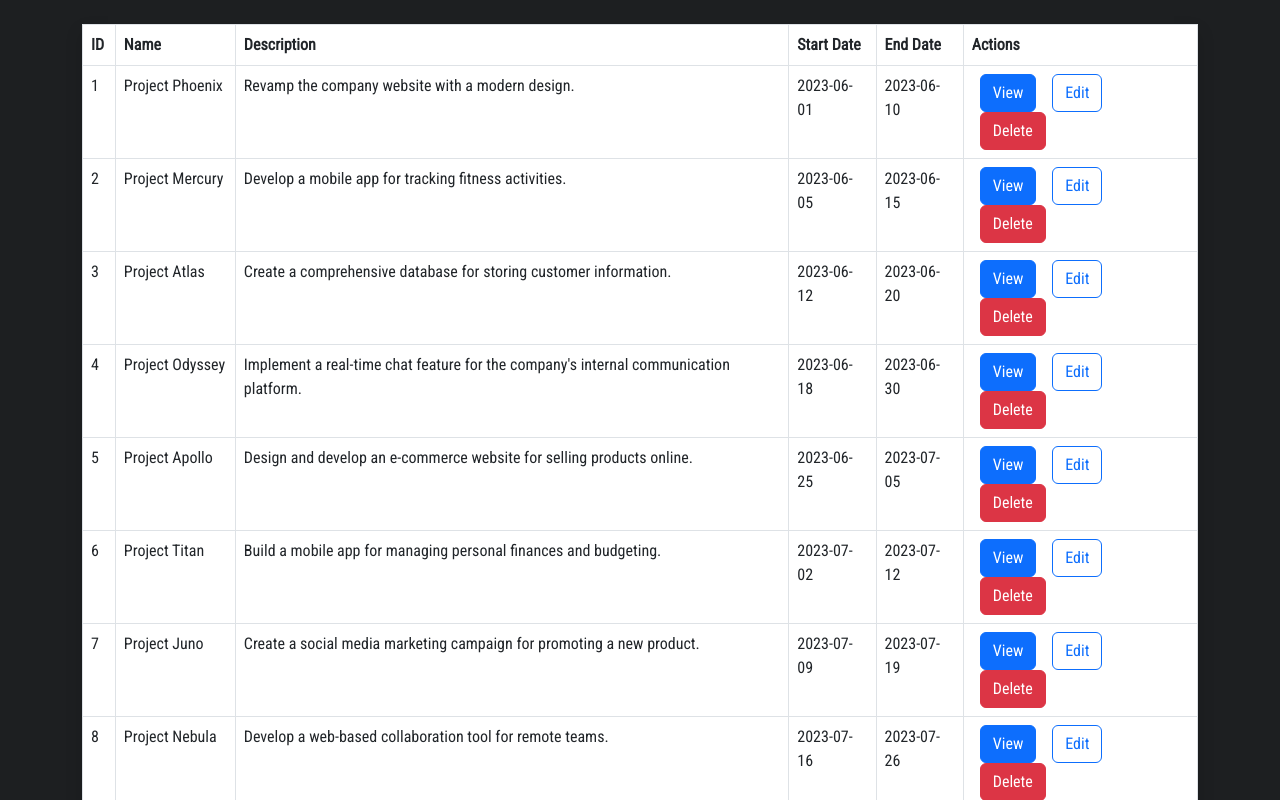
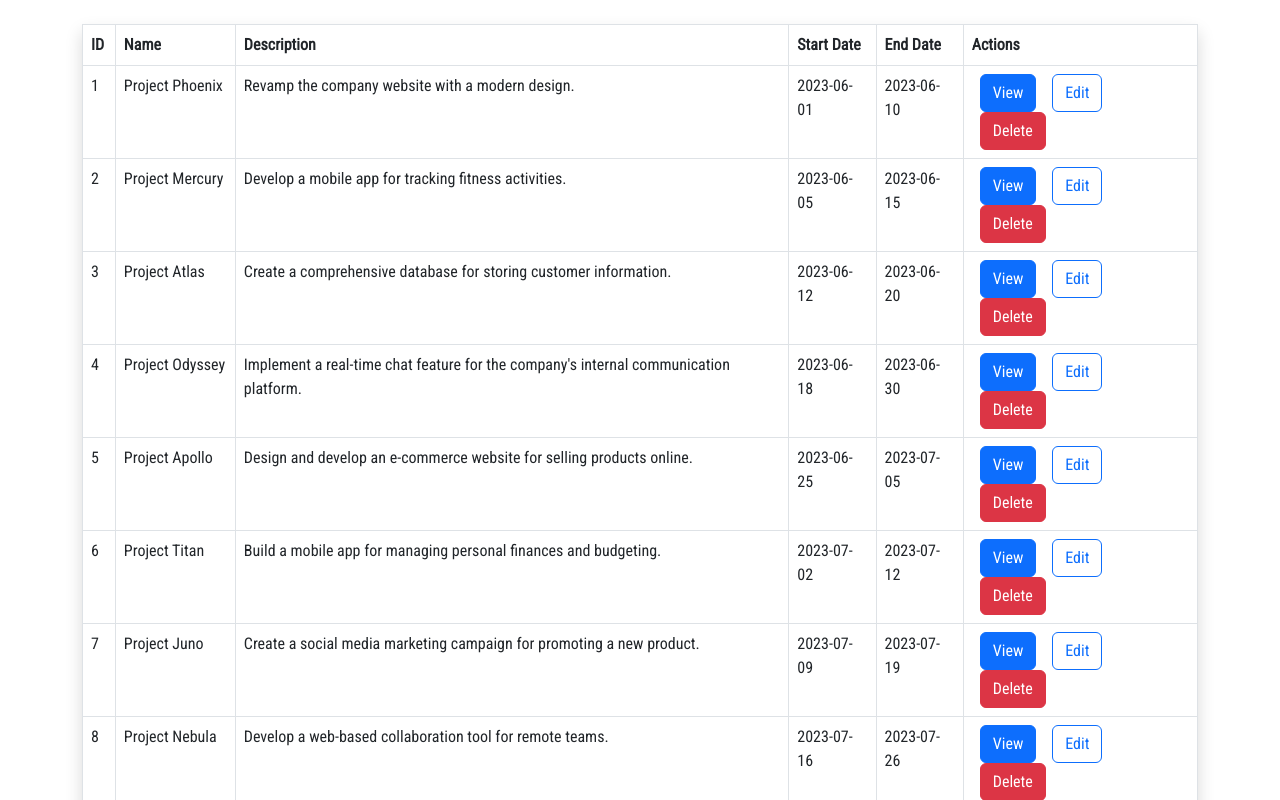
Before and after one commit to iamneo-production/33e87e27-938b-4a40-8e83-73c219030755, a React (Create React App) app in the folder reactapp/: page /listprojects in a window 1280 px wide. Shown: the top 800 px of the page. Built offline with nearby package versions, Linux system fonts and the light colour scheme.

Commit message:
Updated Background

```diff
--- a/reactapp/src/App.js
+++ b/reactapp/src/App.js
@@ -18,7 +18,10 @@ function App() {
           <Route path="/" element={<Login />} />
           <Route path="/signup" element={<SignUp />} />
           <Route path="/forgotpassword" element={<ForgotPassword />} />
-          <Route path="/listprojects" element={<ListProjects/>} />
+          <Route
+            path="/listprojects"
+            element={<div style={{ backgroundColor: "white" }}><ListProjects /></div>}
+          />
         </Routes>
       </Router>
     </div>
```
